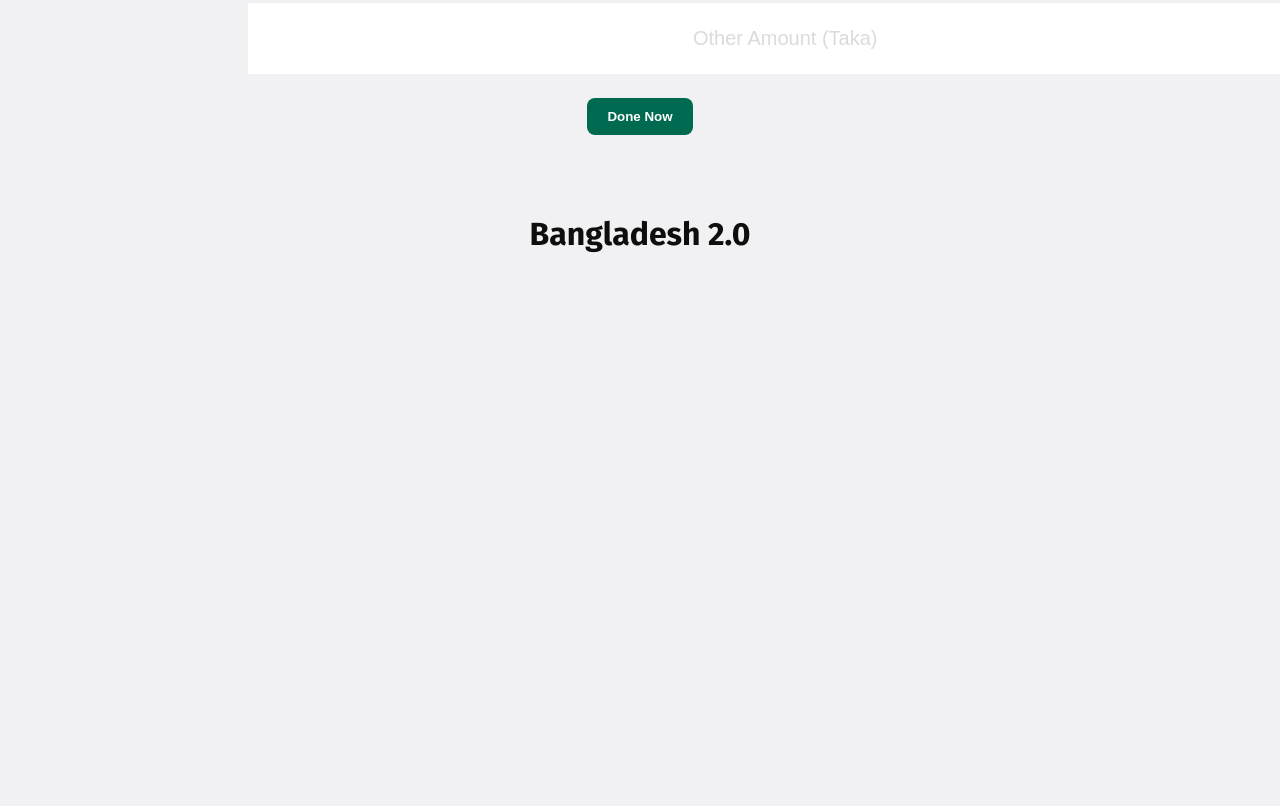
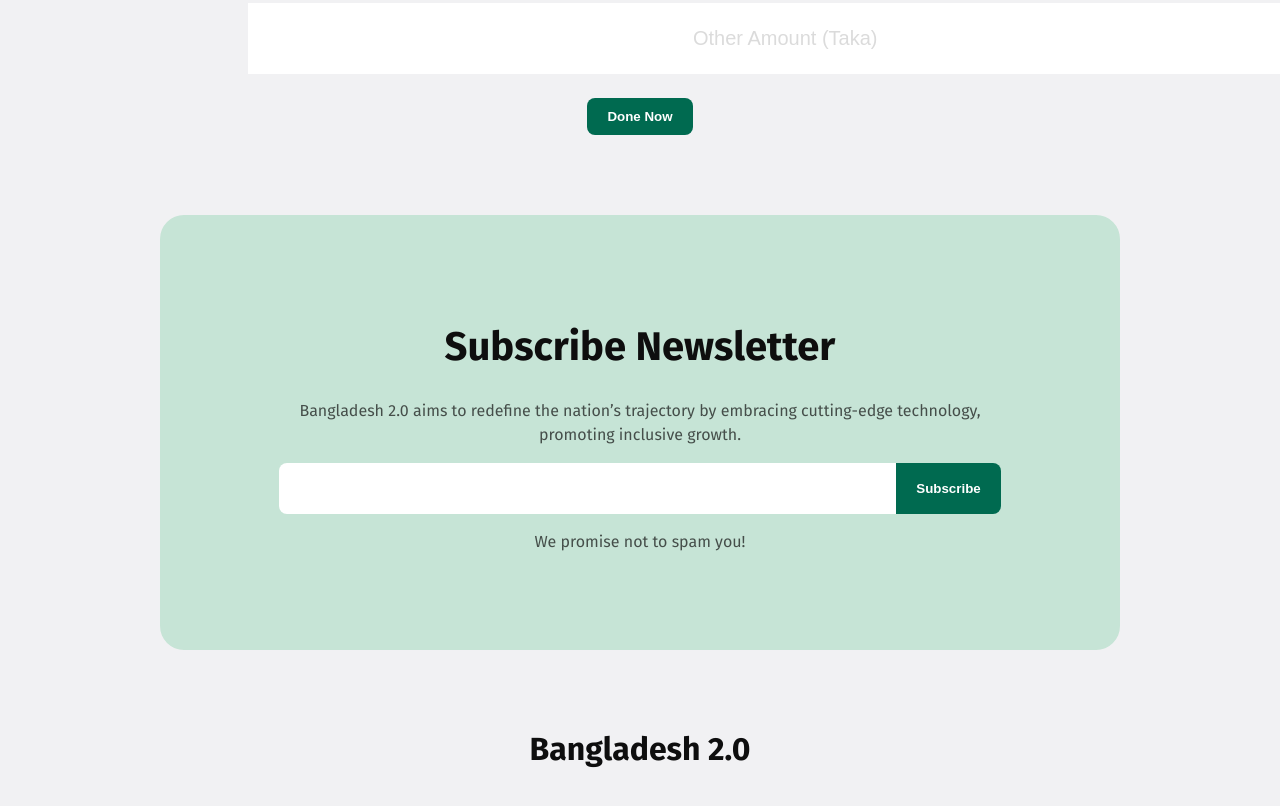
Before and after one commit to tonmoyaas/Assignment-1-repo, a plain HTML site: page index.html in a window 1280 px wide. Shown: the part 2844-3650 px from the top of the page. Before the commit the page ends 3177 px from the top, so only its background shows below. Drawn offline with Linux system fonts and the light colour scheme.

Commit message:
added all

```diff
--- a/index.html
+++ b/index.html
@@ -74,7 +74,8 @@
                         <P>Date: 05/01/2025</P>
                         <p>Time: 10.25 PM</p>
                     </div>
-                    <P class="sec-description">Not until the creation and maintenance of decent conditions of life for all people are recognized
+                    <P class="sec-description">Not until the creation and maintenance of decent conditions of life for
+                        all people are recognized
                         and accepted as a common obligation of all people and all countries—not until then shall we,
                         with a cert ain degree of justification, be able to speak of humankind as civilized</P>
                     <button class="btn-color">Read More</button>
@@ -88,7 +89,8 @@
                         <P>Date: 05/01/2025</P>
                         <p>Time: 10.25 PM</p>
                     </div>
-                    <P class="sec-description">Not until the creation and maintenance of decent conditions of life for all people are recognized
+                    <P class="sec-description">Not until the creation and maintenance of decent conditions of life for
+                        all people are recognized
                         and accepted as a common obligation of all people and all countries—not until then shall we,
                         with a cert ain degree of justification, be able to speak of humankind as civilized</P>
                     <button class="btn-color">Read More</button>
@@ -122,7 +124,22 @@
                 </div>
             </div>
         </section>
+        <section class="newslatter">
+            <div class="sub-div">
+                <h3 class="sec-title">Subscribe Newsletter</h3>
+                <p class="sec-description">
+                    Bangladesh 2.0 aims to redefine the nation’s trajectory by embracing cutting-edge technology,
+                    promoting inclusive growth.
+                </p>
+                <form class="news-form">
+                    <input type="email" name="Enter your email here" class="email">
+                    <button class="btn-color btn-sub" type="submit">Subscribe</button>
+                </form>
+                <P class="sec-description">We promise not to spam you!</P>
+            </div>
+        </section>
     </main>
     <footer>Bangladesh 2.0</footer>
 </body>
+
 </html>
--- a/styles/styles.css
+++ b/styles/styles.css
@@ -1,113 +1,4 @@
-/* .fira-sans-thin {
-    font-family: "Fira Sans", serif;
-    font-weight: 100;
-    font-style: normal;
-  }
-
-  .fira-sans-extralight {
-    font-family: "Fira Sans", serif;
-    font-weight: 200;
-    font-style: normal;
-  }
-
-  .fira-sans-light {
-    font-family: "Fira Sans", serif;
-    font-weight: 300;
-    font-style: normal;
-  }
-
-  .fira-sans-regular {
-    font-family: "Fira Sans", serif;
-    font-weight: 400;
-    font-style: normal;
-  }
-
-  /.fira-sans-medium {
-    fnt-foamily: "Fira Sans", serif;
-    font-weight: 500;
-    font-style: normal;
-  }
-
-  .fira-sans-semibold {
-    font-family: "Fira Sans", serif;
-    font-weight: 600;
-    font-style: normal;
-  }
-
-  .fira-sans-bold {
-    font-family: "Fira Sans", serif;
-    font-weight: 700;
-    font-style: normal;
-  }
-
-  .fira-sans-extrabold {
-    font-family: "Fira Sans", serif;
-    font-weight: 800;
-    font-style: normal;
-  }
-
-  .fira-sans-black {
-    font-family: "Fira Sans", serif;
-    font-weight: 900;
-    font-style: normal;
-  }
-
-  .fira-sans-thin-italic {
-    font-family: "Fira Sans", serif;
-    font-weight: 100;
-    font-style: italic;
-  }
-
-  .fira-sans-extralight-italic {
-    font-family: "Fira Sans", serif;
-    font-weight: 200;
-    font-style: italic;
-  }
-
-  .fira-sans-light-italic {
-    font-family: "Fira Sans", serif;
-    font-weight: 300;
-    font-style: italic;
-  }
-
-  .fira-sans-regular-italic {
-    font-family: "Fira Sans", serif;
-    font-weight: 400;
-    font-style: italic;
-  }
-
-  .fira-sans-medium-italic {
-    font-family: "Fira Sans", serif;
-    font-weight: 500;
-    font-style: italic;
-  }
-
-  .fira-sans-semibold-italic {
-    font-family: "Fira Sans", serif;
-    font-weight: 600;
-    font-style: italic;
-  }
-
-  .fira-sans-bold-italic {
-    font-family: "Fira Sans", serif;
-    font-weight: 700;
-    font-style: italic;
-  }
-
-  .fira-sans-extrabold-italic {
-    font-family: "Fira Sans", serif;
-    font-weight: 800;
-    font-style: italic;
-  }
-
-  .fira-sans-black-italic {
-    font-family: "Fira Sans", serif;
-    font-weight: 900;
-    font-style: italic;
-  }  */
-
-
-body{
+body {
   background-color: #F1F1F3;
   margin-left: 160px;
   margin-right: 160px;
@@ -116,25 +7,28 @@ body{
 }
 
 /* banner styles */
-.banner{
+.banner {
   display: flex;
   justify-content: space-between;
   background-color: #C6E4D6;
   border-radius: 24px;
 }
-.banner-greetings{
+
+.banner-greetings {
   color: rgba(14, 14, 14, 0.5);
   font-size: 24px;
   font-weight: 500;
   font-family: "Fira Sans", serif;
 }
-.banner-title{
+
+.banner-title {
   color: #0E0E0E;
   font-size: 56px;
   font-weight: bold;
   font-family: "Fira Sans", serif;
 }
-.banner-btn{
+
+.banner-btn {
   padding: 17px 34px;
   background-color: #006A50;
   border-radius: 8px;
@@ -145,14 +39,16 @@ body{
   font-family: "Fira Sans", serif;
 
 }
-.banner-img{
+
+.banner-img {
   width: 474.03px;
   height: 400px;
   padding-right: 60px;
   padding-top: 80px;
   padding-bottom: 80px;
 }
-.banner-content{
+
+.banner-content {
   max-width: 622px;
   max-height: 326px;
   padding-left: 60px;
@@ -161,42 +57,47 @@ body{
 }
 
 /* shared styles */
-.sec-title{
+.sec-title {
   font-size: 40px;
   font-weight: bold;
   color: #0E0E0E;
   font-family: "Fira Sans", serif;
 }
-.sec-description{
+
+.sec-description {
   font-size: 16px;
   font-weight: 400;
   color: rgba(14, 14, 14, 0.7);
   font-family: "Fira Sans", serif;
 }
-.main-icon{
+
+.main-icon {
   width: 64px;
   height: 64px;
 }
-.h4-title{
+
+.h4-title {
   font-size: 20px;
   font-weight: bold;
   font-family: "Fira Sans", serif;
 }
 
-.sec{
+.sec {
   display: flex;
   gap: 24px;
   margin-top: 32px;
 }
+
 /* news part  */
-.news-items{
+.news-items {
   display: flex;
   background-color: #fff;
   gap: 32px;
   border-radius: 24px;
   padding: 48px;
 }
-.news-items-2{
+
+.news-items-2 {
   display: flex;
   background-color: #fff;
   gap: 32px;
@@ -205,25 +106,27 @@ body{
   margin-top: 24px;
 }
 
-.img{
+.img {
 
   border-radius: 24px;
 }
 
-  .news-title{
+.news-title {
   color: rgba(14, 14, 14, 0.8);
   font-size: 32px;
   font-weight: bold;
   font-family: "Fira Sans", serif;
 
 }
-  .div-gap{
+
+.div-gap {
   display: flex;
   gap: 12px;
   color: rgba(14, 14, 14, 0.7);
   font-family: "Fira Sans", serif;
 }
-  .btn-color{
+
+.btn-color {
   background-color: rgba(0, 106, 80, 1);
   border: none;
   padding: 11px 20px 11px 20px;
@@ -233,34 +136,30 @@ body{
 
 
 }
-  /* .news-content{
 
-  } */
-
-/* section sec */
-.sec-skills{
-
-}
-.div1{
+.div1 {
   background-color: rgba(84, 144, 245, 0.2);
-  padding: 32px 32px 32px 32px ;
+  padding: 32px 32px 32px 32px;
   border-radius: 16px;
   text-align: left;
 
 }
-.div2{
+
+.div2 {
   background-color: rgba(198, 228, 214, 1);
-  padding: 32px 32px 32px 32px ;
+  padding: 32px 32px 32px 32px;
   border-radius: 16px;
   text-align: left;
 }
-.div3{
+
+.div3 {
   background-color: rgba(247, 235, 207, 1);
-  padding: 32px 32px 32px 32px ;
+  padding: 32px 32px 32px 32px;
   border-radius: 16px;
   text-align: left;
 }
-.btn1{
+
+.btn1 {
   background-color: rgba(84, 144, 245, 1);
   border: none;
   padding: 11px 20px 11px 20px;
@@ -268,7 +167,8 @@ body{
   font-weight: 600;
   color: white;
 }
-.btn2{
+
+.btn2 {
   background-color: rgba(9, 161, 92, 1);
   border: none;
   padding: 11px 20px 11px 20px;
@@ -276,7 +176,8 @@ body{
   font-weight: 600;
   color: white;
 }
-.btn3{
+
+.btn3 {
   background-color: rgba(255, 194, 57, 1);
   border: none;
   padding: 11px 20px 11px 20px;
@@ -286,19 +187,23 @@ body{
 }
 
 /* donate styles  */
-.donate-sec{
+.donate-sec {
   padding-left: 88px;
   padding-right: 88px;
   font-family: "Fira Sans", serif;
+  justify-content: center;
 }
-.donate{
+
+.donate {
   text-align: center;
 
 }
-.donate-p{
+
+.donate-p {
   color: rgba(14, 14, 14, 0.7);
 }
- .btn-a{
+
+.btn-a {
   background-color: #fff;
   padding: 40px;
   border-radius: 16px;
@@ -307,10 +212,12 @@ body{
   font-size: 40px;
   font-weight: bold;
 }
- .btn-a:hover{
-  background-color:rgba(198, 228, 214, 1)
+
+.btn-a:hover {
+  background-color: rgba(198, 228, 214, 1)
 }
- .btn-b{
+
+.btn-b {
   background-color: rgba(198, 228, 214, 1);
   padding: 40px;
   border-radius: 16px;
@@ -320,30 +227,68 @@ body{
   font-weight: bold;
 }
 
- .div-btn{
+.div-btn {
   justify-content: center;
   display: flex;
   gap: 24px;
 }
-.input-btn{
+
+.input-btn {
   text-align: center;
   margin-top: 24px;
 }
-.style-btn{
+
+.style-btn {
   padding: 24px 445px;
   font-size: 20px;
   color: rgba(14, 14, 14, 0.15);
   background-color: #ffff;
   border: none;
 }
-.style-btn:hover{
+
+.style-btn:hover {
   background-color: rgba(198, 228, 214, 1);
 }
-.done-btn{
+
+.done-btn {
   text-align: center;
   margin-top: 24px;
 }
- footer{
+
+/* newslatter */
+.newslatter {
+  background-color: rgba(198, 228, 214, 1);
+  padding: 80px 100px;
+  border-radius: 24px;
+  text-align: center;
+  margin-top: 80px;
+}
+
+.news-form {
+  display: flex;
+  justify-content: center;
+}
+
+.email {
+  background-color: #fff;
+  padding: 18px 220px;
+  border: none;
+  border-top-left-radius: 8px;
+  border-bottom-left-radius: 8px;
+
+}
+
+.btn-sub {
+  border-top-left-radius: 0%;
+  border-bottom-left-radius: 0%;
+}
+
+.sub-div {
+  line-height: 24px;
+  text-align: center;
+}
+
+footer {
   color: #0E0E0E;
   font-size: 32px;
   font-weight: bold;
```
Lines whose indentation alone changed are shown as unchanged.
